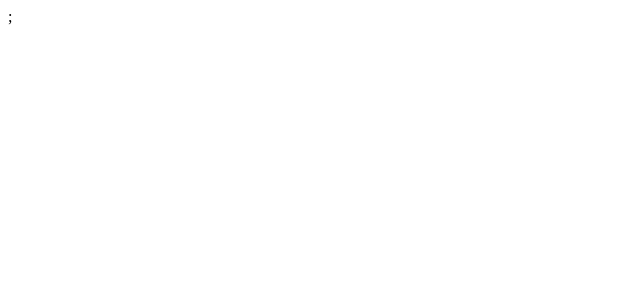
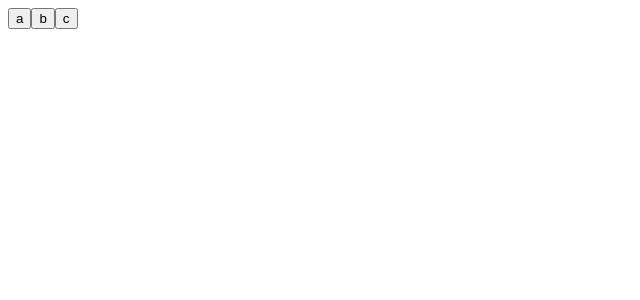
Before and after one commit to RotemTonHilma/project4a, a React (Vite) app: page / in a window 1280 px wide. Shown: the top 300 px of the page, without its empty margins (0-640 px from the left). Built offline with nearby package versions, Linux system fonts and the light colour scheme.

Commit message:
functional keyboard w three letters

```diff
--- a/src/App.jsx
+++ b/src/App.jsx
@@ -2,21 +2,24 @@ import { useState } from 'react';
 import Keyboard from './Components/Keyboard';
 
 function App() {
+    const [textArr, setTextArr]=useState([]);
 
+    return (<div>
 
-    return <div>
-
-    <main id="textbox"> </main>
+    <main id="textbox">{textArr.map(({letter},index)=>{
+        return <span key={index}>{letter}</span>
+    })}
+    </main>
 
     <div id="allButtons">
-        <div id="keyboard"> <Keyboard /> </div>
+        <div id="keyboard"> <Keyboard textArr={textArr} setTextArr={setTextArr}/> </div>
         <div id="languages"></div>
         <div id="size"></div>
         <div id="font"></div>
         <div id="special"></div>
     </div>
 
-    </div>
+    </div>);
 }
 
 export default App
--- a/src/Components/Keyboard.jsx
+++ b/src/Components/Keyboard.jsx
@@ -1,15 +1,29 @@
-function Keyboard(){
+function Keyboard({textArr,setTextArr}){
     const letterArr=["a", "b","c"];
 
+   function createLetterObj(letter, size=12, font="serif", color="blue"){
+    return{
+        letter,
+        size,
+        font,
+        color,
+    }
+   }
+
     function handleLetterClick(letter){
-        console.log(letter);
+        setTextArr(prevArr=>{
+            return [...prevArr,createLetterObj(letter
+            // , currentSize, currentFont, color
+        )]}
+        );
     }
 
     return (
         <>
             {letterArr.map(letter=>{
-                <button onClick={()=>handleLetterClick(letter)}>{letter}</button>
-            })};
+               return <button key={letter} onClick={()=>handleLetterClick(letter)}>{letter}</button>
+            })}
+
         </>
     );
 }
```
